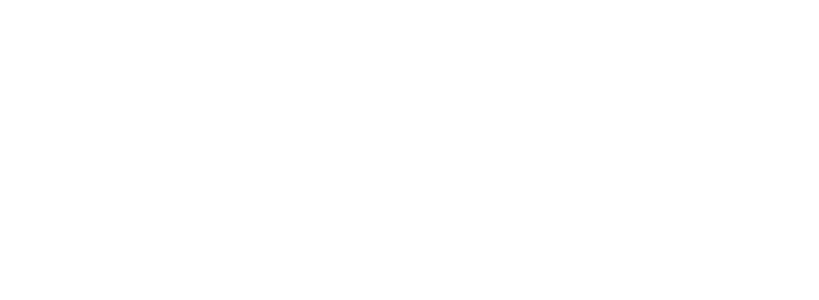
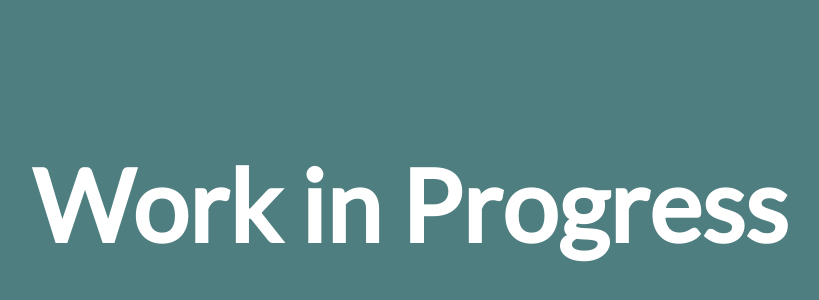
Before and after one commit to krushilnaik/krushilnaik.github.io, a React (Create React App) app: page / in a window 1280 px wide. Shown: the part 196-496 px from the top of the page, without its empty margins (230-1049 px from the left). Built offline with nearby package versions, Linux system fonts and the light colour scheme.

Commit message:
Mark site as WIP

```diff
--- a/public/index.html
+++ b/public/index.html
@@ -21,7 +21,7 @@
 			work correctly both with client-side routing and a non-root public URL.
 			Learn how to configure a non-root public URL by running `npm run build`.
 		-->
-		<title>React App</title>
+		<title>Krushil's Portfolio</title>
 	</head>
 	<body>
 		<noscript>You need to enable JavaScript to run this app.</noscript>
--- a/src/App.css
+++ b/src/App.css
@@ -1,38 +1,20 @@
+@import url('https://fonts.googleapis.com/css2?family=Lato&display=swap');
+
 .App {
-	text-align: center;
+	display: grid;
+	grid-template-columns: 1fr;
+	grid-template-rows: 1fr;
+	align-items: center;
+	justify-content: center;
+	width: 100%;
+	height: 100%;
+	background-color: rgb(78, 126, 128);
 }
 
-.App-logo {
-	height: 40vmin;
-	pointer-events: none;
-}
-
-@media (prefers-reduced-motion: no-preference) {
-	.App-logo {
-		animation: App-logo-spin infinite 20s linear;
-	}
-}
-
-.App-header {
-	background-color: #282c34;
-	min-height: 100vh;
-	display: flex;
-	flex-direction: column;
-	align-items: center;
-	justify-content: center;
-	font-size: calc(10px + 2vmin);
+.App span {
+	text-align: center;
+	font-size: 100px;
+	font-weight: bold;
+	font-family: 'Lato', sans-serif;
 	color: white;
 }
-
-.App-link {
-	color: #61dafb;
-}
-
-@keyframes App-logo-spin {
-	from {
-		transform: rotate(0deg);
-	}
-	to {
-		transform: rotate(360deg);
-	}
-}
--- a/src/App.jsx
+++ b/src/App.jsx
@@ -3,7 +3,11 @@ import React from 'react';
 import './App.css';
 
 function App() {
-	return <div className='App'></div>;
+	return (
+		<div className='App'>
+			<span>Work in Progress</span>
+		</div>
+	);
 }
 
 export default App;
--- a/src/index.css
+++ b/src/index.css
@@ -1,11 +1,12 @@
 body {
 	margin: 0;
-	font-family: -apple-system, BlinkMacSystemFont, 'Segoe UI', 'Roboto', 'Oxygen', 'Ubuntu', 'Cantarell', 'Fira Sans',
-		'Droid Sans', 'Helvetica Neue', sans-serif;
-	-webkit-font-smoothing: antialiased;
-	-moz-osx-font-smoothing: grayscale;
+	padding: 0;
+	width: 100vw;
+	height: 100vh;
+	max-width: 100%;
 }
 
-code {
-	font-family: source-code-pro, Menlo, Monaco, Consolas, 'Courier New', monospace;
+#root {
+	width: 100%;
+	height: 100%;
 }
```
